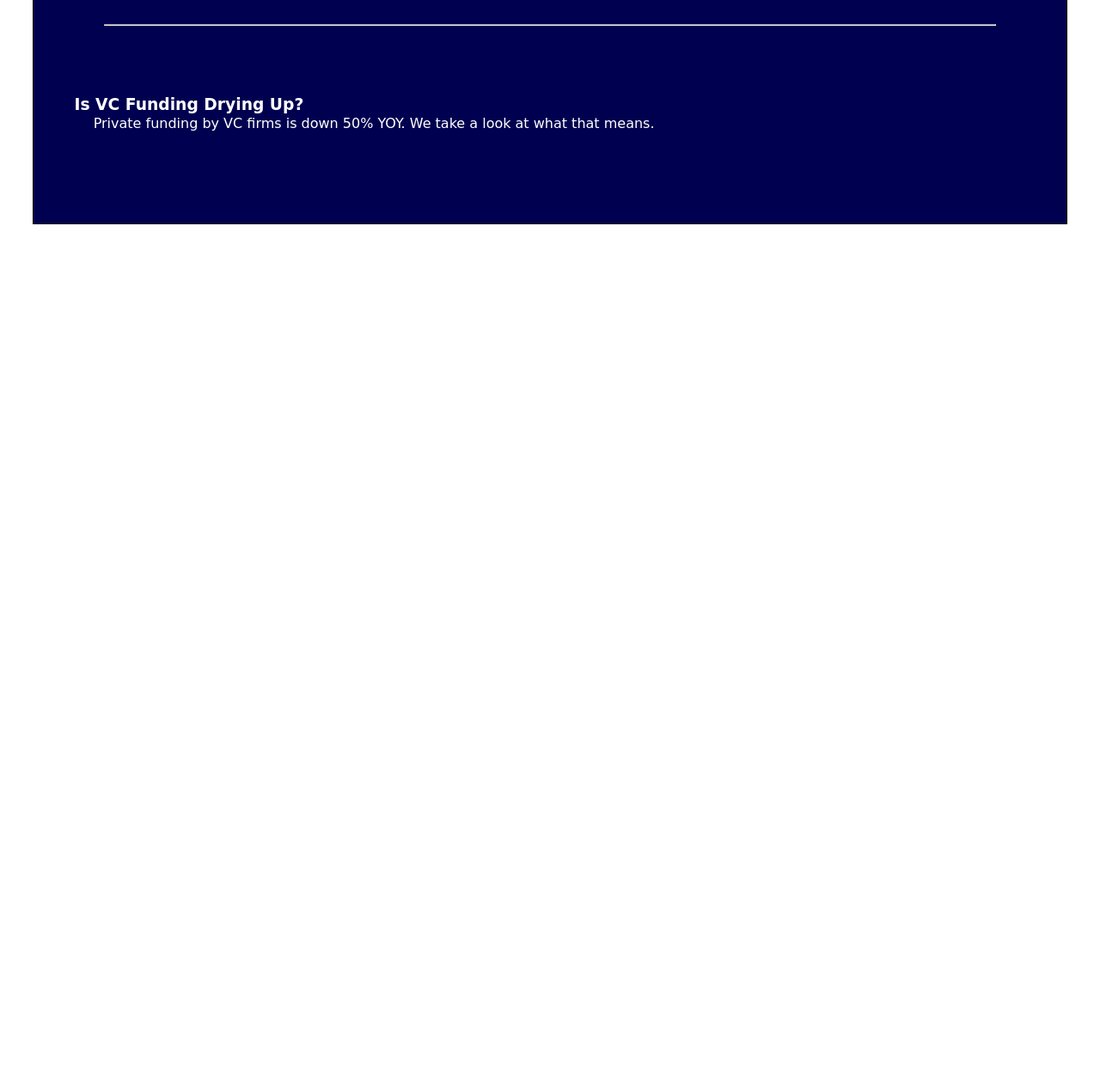
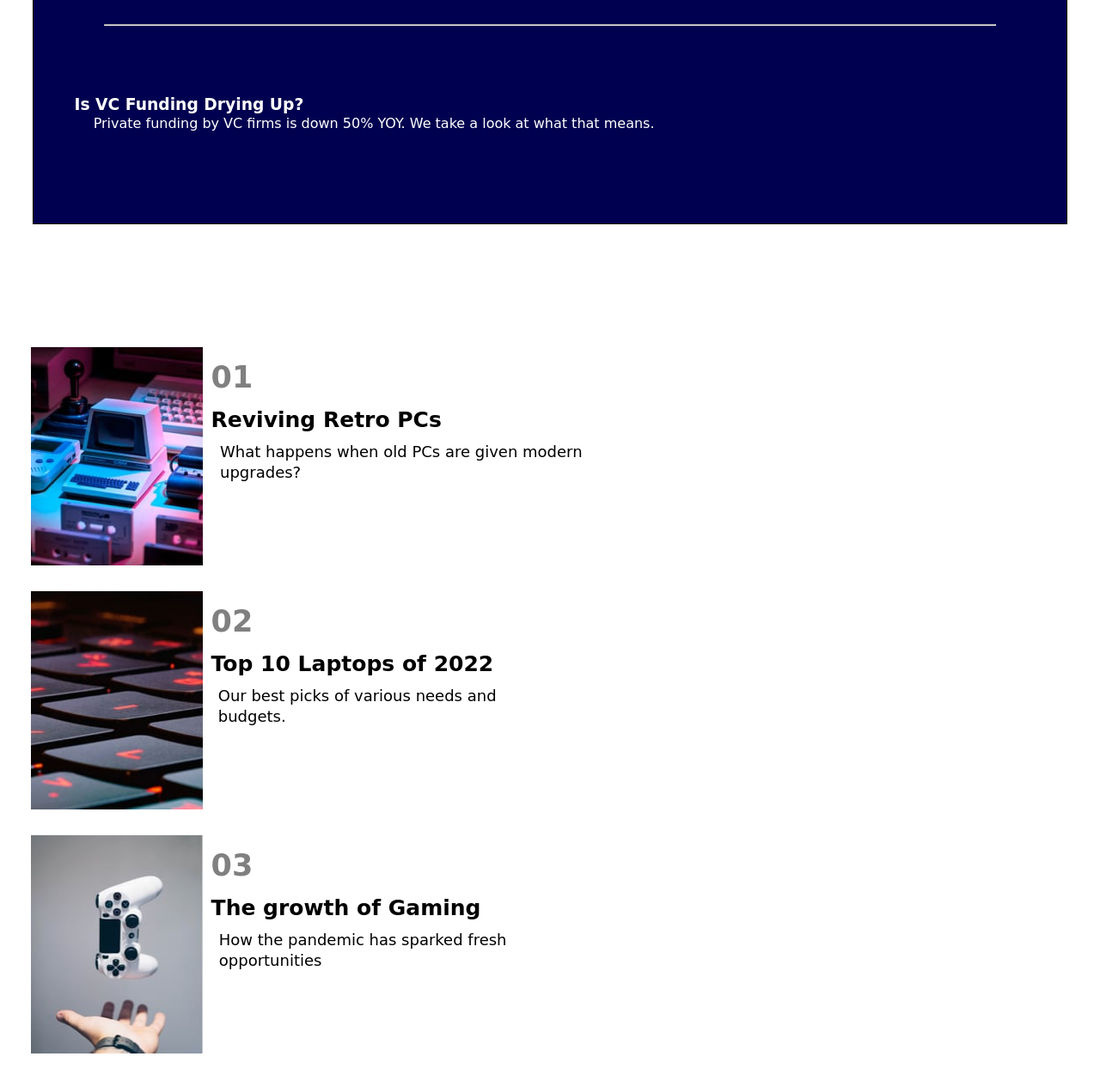
Before and after one commit to Spvtnik94/primer-proyecto-, a plain HTML site: page index.html in a window 1280 px wide. Shown: the part 1511-2776 px from the top of the page at 86% size. Before the commit the page ends 1811 px from the top, so only its background shows below. Drawn offline with Linux system fonts and the light colour scheme.

Commit message:
segundo push

```diff
--- a/index.html
+++ b/index.html
@@ -57,5 +57,32 @@
         </div>
       </div>
     </div>
+    <!-- third section -->
+    <div class="contenedor-3">
+     <div class="retro-pc">
+      <img src="/imagenes/image-retro-pcs.jpg">
+      <div class="subretro">
+        <h2 class="titulo-num">01</h2>
+        <h3 class="text2">Reviving Retro PCs</h3>
+        <p class="paragra">What happens when old PCs are given modern upgrades?</p>
+      </div>
+     </div>
+     <div class="laptop">
+      <img src="/imagenes/image-top-laptops.jpg">
+      <div class="sublaptop">
+        <h2 class="titulo-num">02</h2>
+        <h3 class="text2">Top 10 Laptops of 2022</h3>
+        <p class="paragra">Our best picks of various needs and budgets.</p>
+      </div>
+     </div>
+     <div class="gaming">
+      <img src="/imagenes/image-gaming-growth.jpg">
+      <div class="subgaming">
+        <h2 class="titulo-num">03</h2>
+        <h3 class="text2">The growth of Gaming</h3>
+        <p class="paragra">How the pandemic has sparked fresh opportunities</p>
+      </div>
+     </div>
+    </div>
   </body>
 </html>
--- a/style.css
+++ b/style.css
@@ -89,3 +89,54 @@
   hr {
     margin: 5%;
   }
+
+  .titulo-num{
+    color:gray;
+    font-size:35px;
+  }
+
+   .text2{
+    font-size:25px;
+   }
+
+   .paragra{
+    font-size:18px;
+    line-height: px;
+
+   }
+
+  .retro-pc{
+    display:flex;
+  }
+
+  .subretro{
+    margin-top:2%;
+    padding-right:30%;
+    line-height: 50px;
+  }
+
+  .laptop{
+    display:flex;
+
+  }
+
+  .sublaptop{
+    margin-top:2%;
+    padding-right: 20%;
+    line-height: 50px;
+  }
+
+  .gaming{
+    display:flex;
+  }
+
+  .subgaming{
+    margin-top:2%;
+    padding-right: 25%;
+    line-height: 50px;
+  }
+
+  .contenedor-3{
+    margin:2%;
+    margin-top:10%
+  }
```
Also changed, not shown: imagenes/image-gaming-growth.jpg (added), imagenes/image-retro-pcs.jpg (added), imagenes/image-top-laptops.jpg (added).
